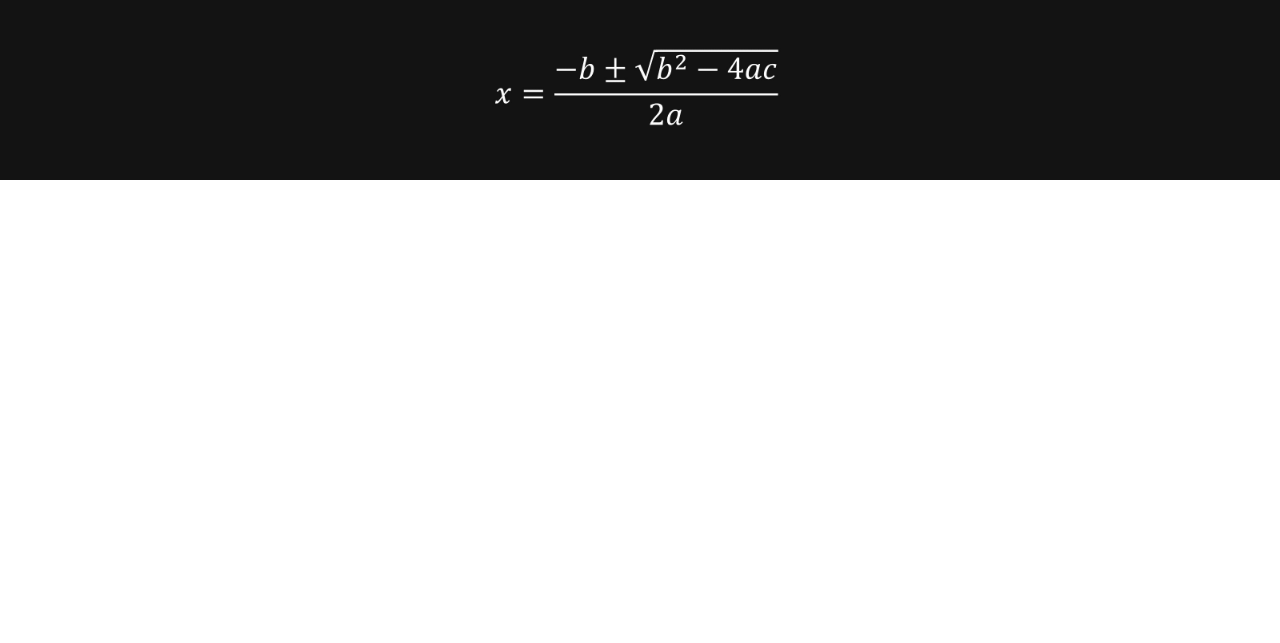
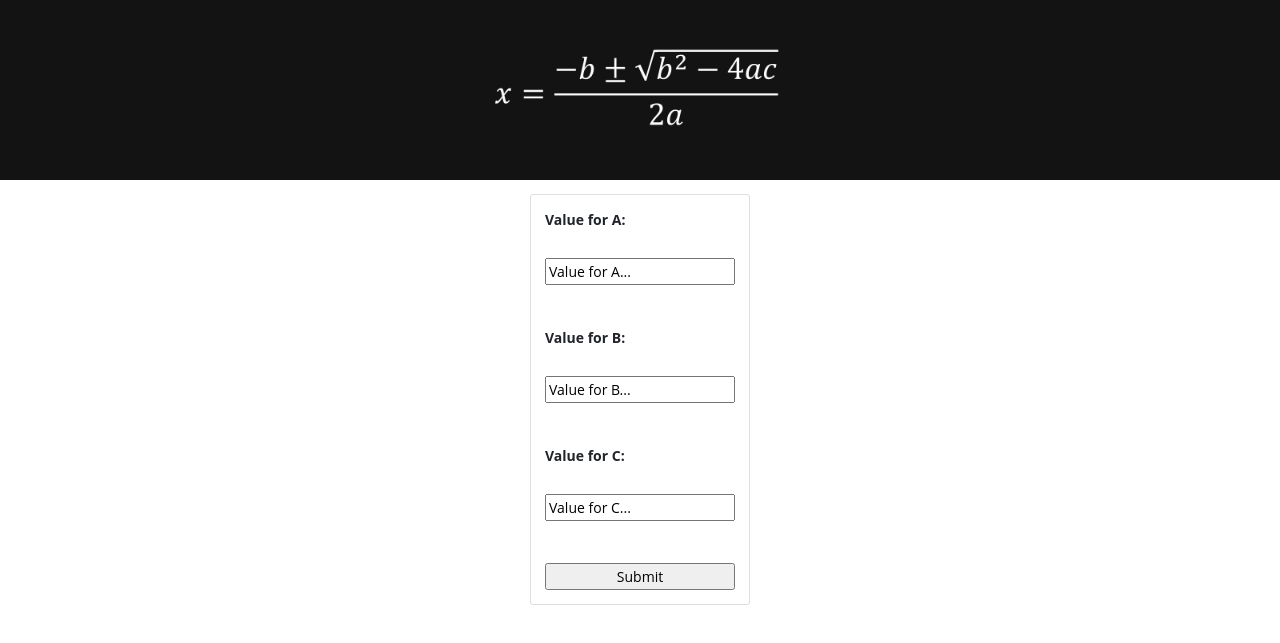
Before and after one commit to ChohKaifeng/ChohKaifeng.github.io, a plain HTML site: page QuadraticFormulaSolver.html in a window 1280 px wide. Shown: the part 141-784 px from the top of the page. Drawn offline with nearby package versions, Linux system fonts and the light colour scheme.

Commit message:
Added files

```diff
--- a/QuadraticFormulaSolver.html
+++ b/QuadraticFormulaSolver.html
@@ -8,7 +8,8 @@
     <script src="https://ajax.googleapis.com/ajax/libs/jquery/3.4.1/jquery.min.js"></script>
     <script src="https://cdnjs.cloudflare.com/ajax/libs/popper.js/1.14.7/umd/popper.min.js"></script>
     <script src="https://maxcdn.bootstrapcdn.com/bootstrap/4.3.1/js/bootstrap.min.js"></script>
-    <script type="text/javascript" src="./javascript/headerFooter.js"></script>
+    <script type="text/javascript" src="./javascript/Website/headerFooter.js"></script>
+    <script type="text/javascript" src="./javascript/QuadraticFormulaSolver/QuadraticFormulaSolver.js"></script>
     <link rel="stylesheet" href="./css/QuadraticFormulaSolver.css" />
     <!-- <script src="../JS/template.js"></script> -->
     <title>Codes</title>
@@ -31,24 +32,18 @@
       </div>
     </div>
 
-    <!-- <div class="container-fluid">
-      <div class="row">
-        <div class="col">
-
+    <div class="container-fluid">
+      <div class="row justify-content-center mt-3">
+        <div class="card p-3">
+          <label for="valueA">Value for A:</label><br />
+          <input type="text" id="valueA" name="valueA" value="Value for A..." /><br /><br />
+          <label for="valueB">Value for B:</label><br />
+          <input type="text" id="valueB" name="valueB" value="Value for B..." /><br /><br />
+          <label for="valueC">Value for C:</label><br />
+          <input type="text" id="valueC" name="valueC" value="Value for C..." /><br /><br />
+          <input type="submit" value="Submit" />
         </div>
 
-        <div class="col">
-          <label for="valueA">Value for A:</label><br>
-          <input type="text" id="valueA" name="valueA" value="Value for A..."><br><br>
-          <label for="valueB">Value for B:</label><br>
-          <input type="text" id="valueB" name="valueB" value="Value for B..."><br><br>
-          <label for="valueC">Value for C:</label><br>
-          <input type="text" id="valueC" name="valueC" value="Value for C..."><br><br>
-          <input type="submit" value="Submit">
-        </div>
-
-
-      </div>
-    </div> -->
+    </div>
   </body>
 </html>
```
Also changed, not shown: index.html (+1 -1 lines), javascript/QuadraticFormulaSolver/QuadraticFormulaSolver.js (added), javascript/Website/headerFooter.js (renamed from javascript/headerFooter.js).
